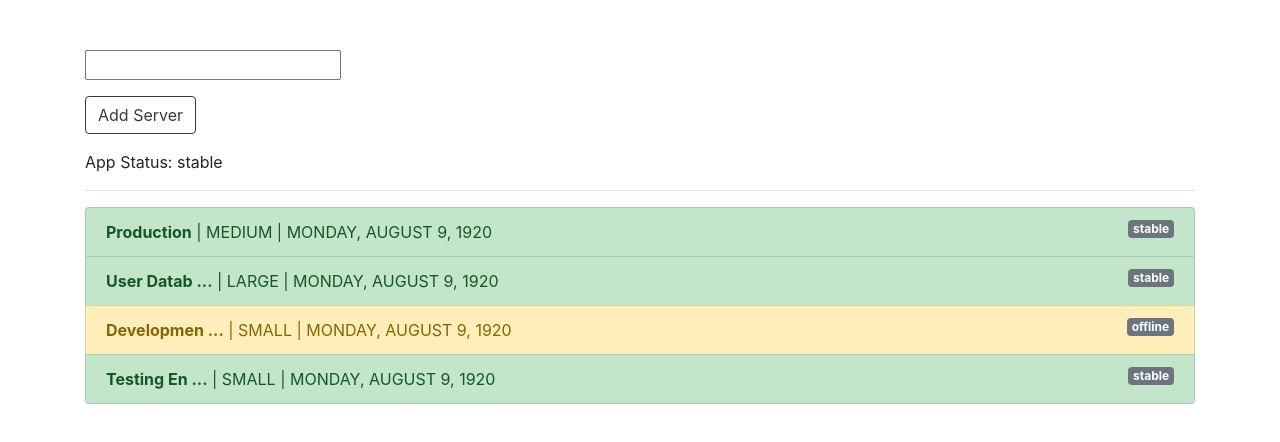
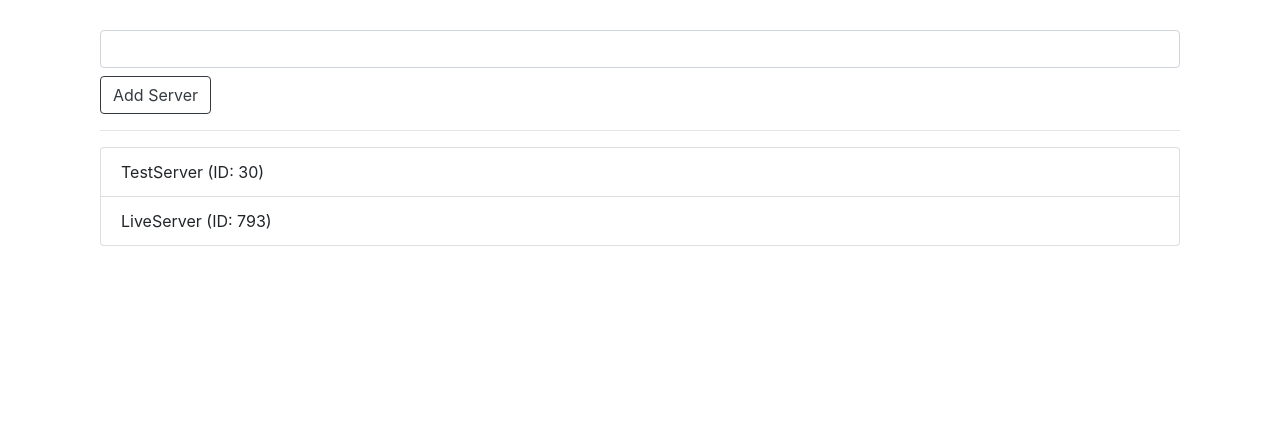
Before and after one commit to anastasiialisikh/angular-recipe-book, an Angular app: page /servers in a window 1280 px wide. Shown: the top 442 px of the page. Built offline with nearby package versions, Linux system fonts and the light colour scheme.

Commit message:
chapter 18, lesson 2

```diff
--- /dev/null
+++ b/src/app-http/app-github/app.component.css
@@ -0,0 +1,7 @@
+.container {
+  margin-top: 30px;
+}
+
+.row {
+  margin: 20px 0;
+}
--- /dev/null
+++ b/src/app-http/app-github/app.component.html
@@ -0,0 +1,57 @@
+<div class="container">
+  <div class="row">
+    <div class="col-xs-12 col-md-6 col-md-offset-3">
+      <form #postForm="ngForm" (ngSubmit)="onCreatePost(postForm.value)">
+        <div class="form-group">
+          <label for="title">Title</label>
+          <input
+            type="text"
+            class="form-control"
+            id="title"
+            required
+            ngModel
+            name="title"
+          />
+        </div>
+        <div class="form-group">
+          <label for="content">Content</label>
+          <textarea
+            class="form-control"
+            id="content"
+            required
+            ngModel
+            name="content"
+          ></textarea>
+        </div>
+        <button
+          class="btn btn-primary"
+          type="submit"
+          [disabled]="!postForm.valid"
+        >
+          Send Post
+        </button>
+      </form>
+    </div>
+  </div>
+  <hr />
+  <div class="row">
+    <div class="col-xs-12 col-md-6 col-md-offset-3">
+      <button class="btn btn-primary" (click)="onFetchPosts()">
+        Fetch Posts
+      </button>
+      |
+      <button
+        class="btn btn-danger"
+        [disabled]="loadedPosts.length < 1"
+        (click)="onClearPosts()"
+      >
+        Clear Posts
+      </button>
+    </div>
+  </div>
+  <div class="row">
+    <div class="col-xs-12 col-md-6 col-md-offset-3">
+      <p>No posts available!</p>
+    </div>
+  </div>
+</div>
--- /dev/null
+++ b/src/app-http/app-github/app.component.ts
@@ -0,0 +1,35 @@
+import { Component, OnInit } from '@angular/core';
+import { HttpClient } from '@angular/common/http';
+
+@Component({
+  selector: 'app-root',
+  templateUrl: './app.component.html',
+  styleUrls: ['./app.component.css']
+})
+export class AppComponent implements OnInit {
+  loadedPosts = [];
+
+  constructor(private http: HttpClient) {}
+
+  ngOnInit() {}
+
+  onCreatePost(postData: { title: string; content: string }) {
+    // Send Http request
+    this.http
+      .post(
+        'https://ng-complete-guide-c56d3.firebaseio.com/posts.json',
+        postData
+      )
+      .subscribe(responseData => {
+        console.log(responseData);
+      });
+  }
+
+  onFetchPosts() {
+    // Send Http request
+  }
+
+  onClearPosts() {
+    // Send Http request
+  }
+}
--- /dev/null
+++ b/src/app-http/app-video/app.component.css
@@ -0,0 +1,7 @@
+.container {
+  margin-top: 30px;
+}
+
+.row {
+  margin: 20px 0;
+}
--- /dev/null
+++ b/src/app-http/app-video/app.component.html
@@ -0,0 +1,15 @@
+<div class="container">
+  <div class="row">
+    <div class="col-12">
+      <input type="text" class="form-control mb-2" #serverName>
+      <button class="btn btn-outline-dark" (click)="onAddServer(serverName.value)">Add Server</button>
+      <hr>
+      <div></div>
+      <ul class="list-group" >
+        <li class="list-group-item" *ngFor="let server of servers">
+          {{ server.name }} (ID: {{ server.id }})
+        </li>
+      </ul>
+    </div>
+  </div>
+</div>
--- /dev/null
+++ b/src/app-http/app-video/app.component.ts
@@ -0,0 +1,35 @@
+import { Component } from '@angular/core';
+
+@Component({
+  selector: 'app-root',
+  templateUrl: './app.component.html',
+  styleUrls: ['./app.component.css']
+})
+
+export class AppComponent {
+  servers = [
+    {
+      name: 'TestServer',
+      capacity: 10,
+      id: this.generateId()
+    },
+    {
+      name: 'LiveServer',
+      capacity: 100,
+      id: this.generateId()
+    }
+  ];
+
+  generateId() {
+    return Math.round(Math.random() * 1000);
+  }
+
+  onAddServer(name: string) {
+    this.servers.push({
+      name,
+      capacity: 10,
+      id: this.generateId()
+    });
+  }
+
+}
--- a/src/main.ts
+++ b/src/main.ts
@@ -8,7 +8,9 @@ import { platformBrowserDynamic } from '@angular/platform-browser-dynamic';
 // import { AppModule } from './app-observables/app.module';
 // import { AppModule } from './app-template-forms/app.module';
 // import { AppModule } from './app-reactive-forms/app.module';
-import { AppModule } from './app-pipe/app.module';
+// import { AppModule } from './app-pipe/app.module';
+// import { AppModule } from './app-http/app-github/app.module';
+import { AppModule } from './app-http/app-video/app.module';
 import { environment } from './environments/environment';
 
 if (environment.production) {
```
Also changed, not shown: src/app-http/app-github/app.module.ts (added, +14 -0 lines), src/app-http/app-video/app.module.ts (added, +14 -0 lines), 2 other files (tests, documents, lock files or other folders).
